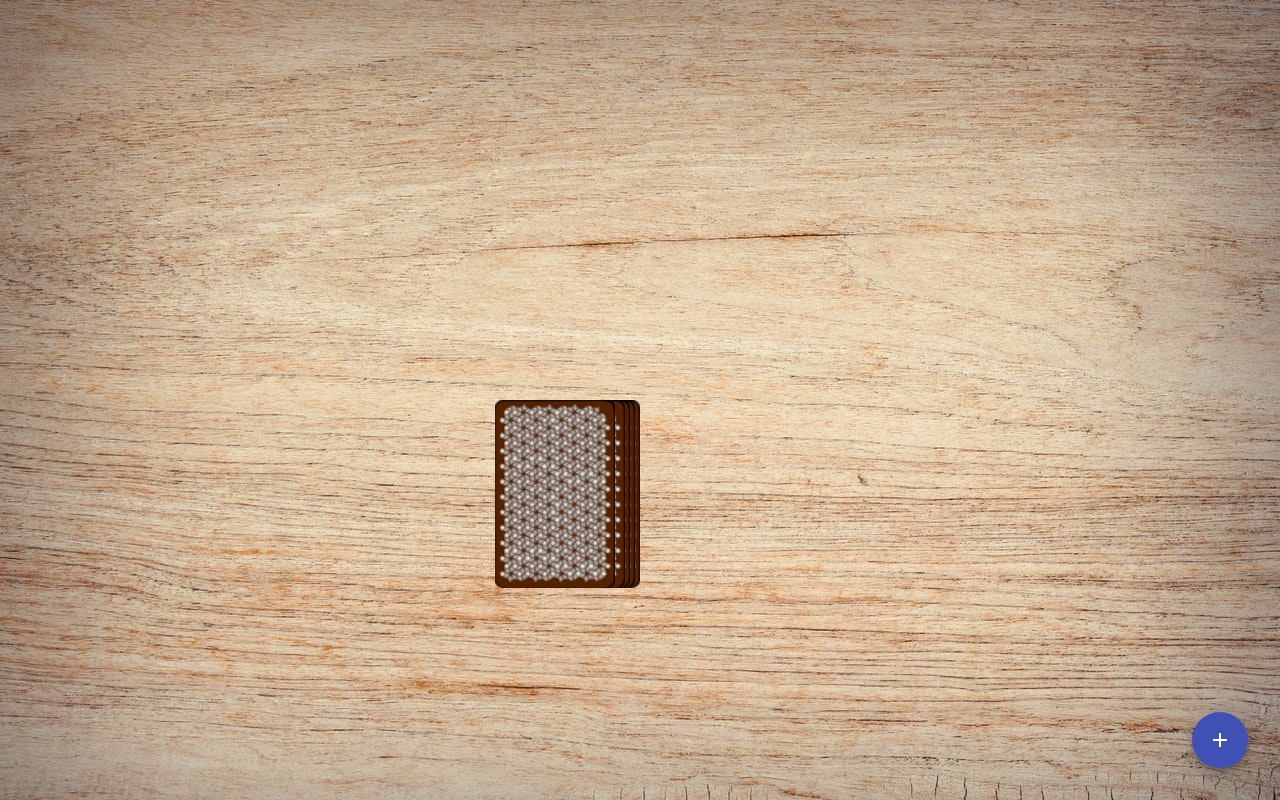
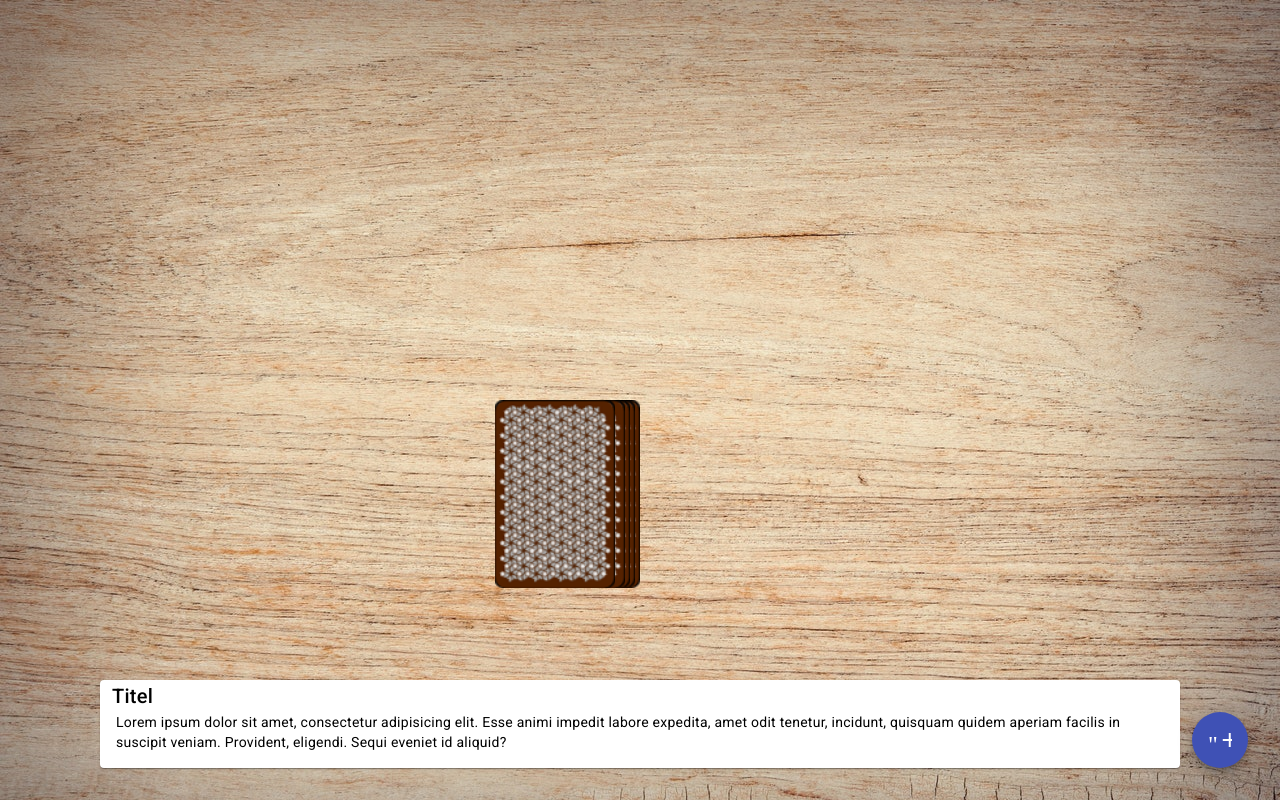
Before and after one commit to christian-grund/ringoffire, an Angular app: page /game in a window 1280 px wide. Built offline with nearby package versions, Linux system fonts and the light colour scheme.

Commit message:
17 - Spielregeln einblenden

```diff
--- /dev/null
+++ b/src/app/game-info/game-info.component.html
@@ -0,0 +1,9 @@
+<mat-card>
+  <mat-card-title>Titel</mat-card-title>
+  <mat-card-content
+    >Lorem ipsum dolor sit amet, consectetur adipisicing elit. Esse animi
+    impedit labore expedita, amet odit tenetur, incidunt, quisquam quidem
+    aperiam facilis in suscipit veniam. Provident, eligendi. Sequi eveniet id
+    aliquid?</mat-card-content
+  >
+</mat-card>
--- /dev/null
+++ b/src/app/game-info/game-info.component.scss
@@ -0,0 +1,3 @@
+mat-card-title {
+  padding-left: 12px;
+}
--- a/src/app/game/game.component.html
+++ b/src/app/game/game.component.html
@@ -43,6 +43,8 @@
   </div>
 </div>
 
+<app-game-info class="pin-bottom"></app-game-info>
+
 <button mat-fab color="primary" (click)="openDialog()" class="btn-add">
-  <mat-icon>add</mat-icon>
+  <mat-icon>"add"</mat-icon>
 </button>
--- a/src/app/game/game.component.scss
+++ b/src/app/game/game.component.scss
@@ -62,3 +62,10 @@
   right: 32px;
   bottom: 32px;
 }
+
+.pin-bottom {
+  position: absolute;
+  bottom: 32px;
+  left: 100px;
+  right: 100px;
+}
--- a/src/app/game/game.component.ts
+++ b/src/app/game/game.component.ts
@@ -7,6 +7,7 @@
 import { MatDialog } from '@angular/material/dialog';
 import { DialogAddPlayerComponent } from '../dialog-add-player/dialog-add-player.component';
 import { MatDialogModule } from '@angular/material/dialog';
+import { GameInfoComponent } from '../game-info/game-info.component';
 
 @Component({
   selector: 'app-game',
@@ -18,6 +19,7 @@
     MatButtonModule,
     MatIconModule,
     MatDialogModule,
+    GameInfoComponent,
   ],
   templateUrl: './game.component.html',
   styleUrl: './game.component.scss',
--- a/src/styles.scss
+++ b/src/styles.scss
@@ -1,6 +1,6 @@
 body {
   margin: 0;
-  overflow: hidden;
+  // overflow: hidden;
 }
 
 html,
```
Also changed, not shown: src/app/game-info/game-info.component.ts (added, +12 -0 lines), 1 other file (tests, documents, lock files or other folders).
